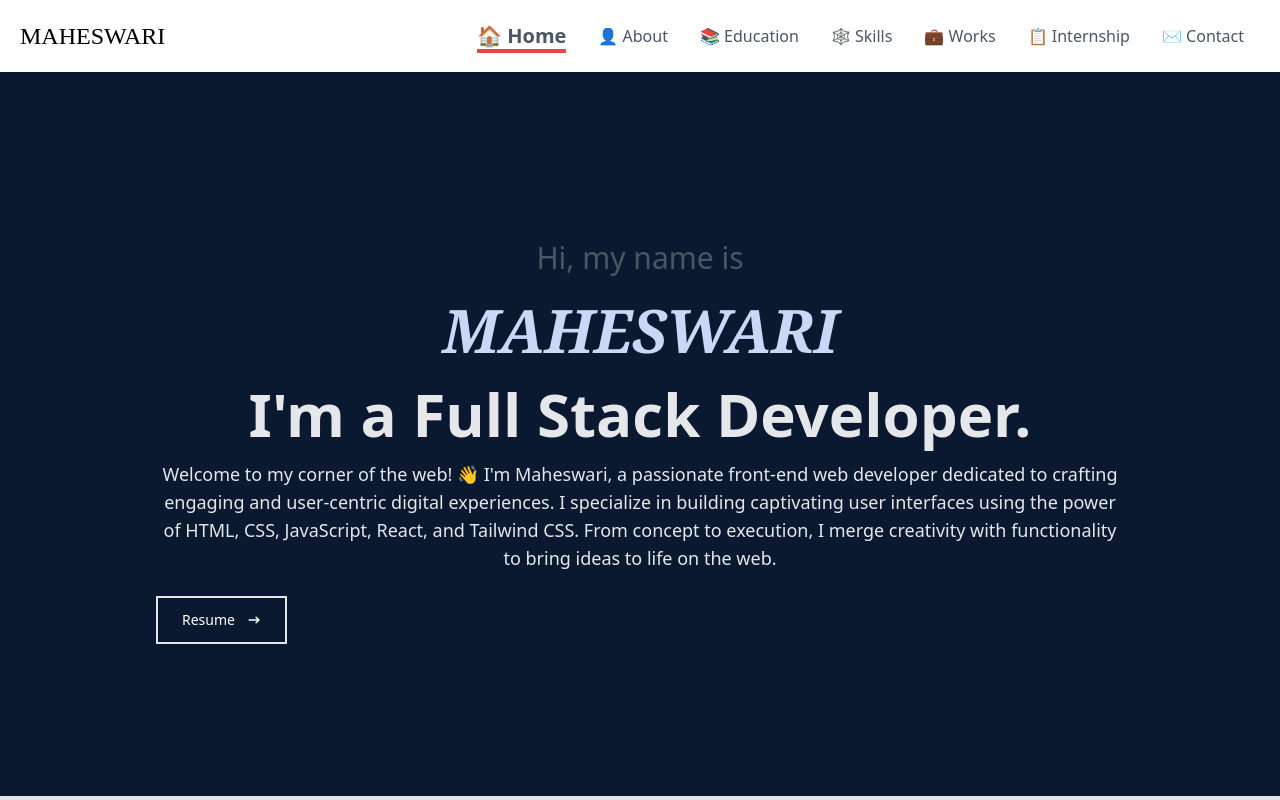
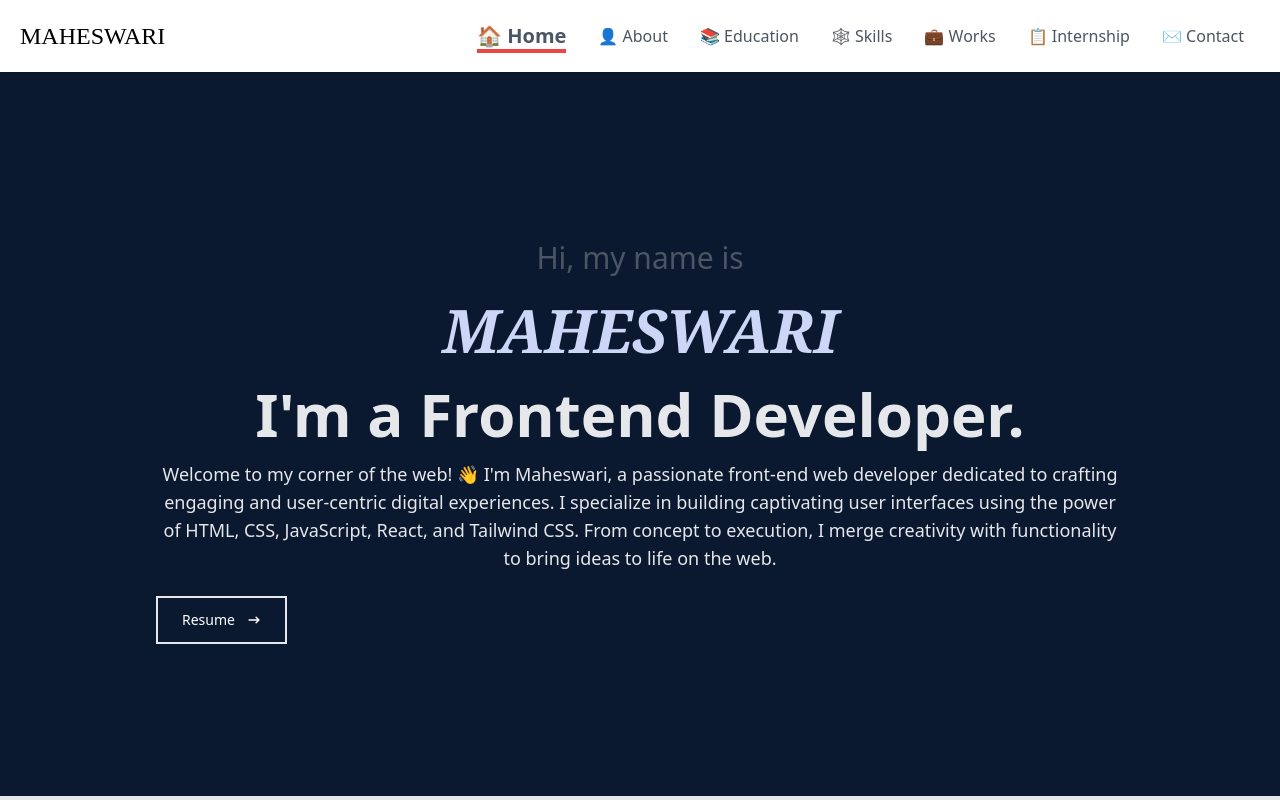
Before and after one commit to ms-maheswari/My-Portfolio, a React (Create React App) app: page / in a window 1280 px wide. Shown: the top 800 px of the page. Built offline with nearby package versions, Linux system fonts and the light colour scheme.

Commit message:
Update Home.jsx

```diff
--- a/src/components/Home.jsx
+++ b/src/components/Home.jsx
@@ -11,7 +11,7 @@ const Home = () => {
           MAHESWARI
         </h1>
         <h2 className='text-lg sm:text-6xl font-bold text-gray-200'>
-          I'm a Full Stack Developer.
+          I'm a Frontend Developer.
         </h2>
         <p className='text-gray-200 justify-center text-center py-4 max-w-[1000px] mx-auto text-base sm:text-lg'>
           Welcome to my corner of the web! 👋 I'm Maheswari, a passionate front-end web developer dedicated to crafting engaging and user-centric digital experiences. I specialize in building captivating user interfaces using the power of HTML, CSS, JavaScript, React, and Tailwind CSS. From concept to execution, I merge creativity with functionality to bring ideas to life on the web.
```
